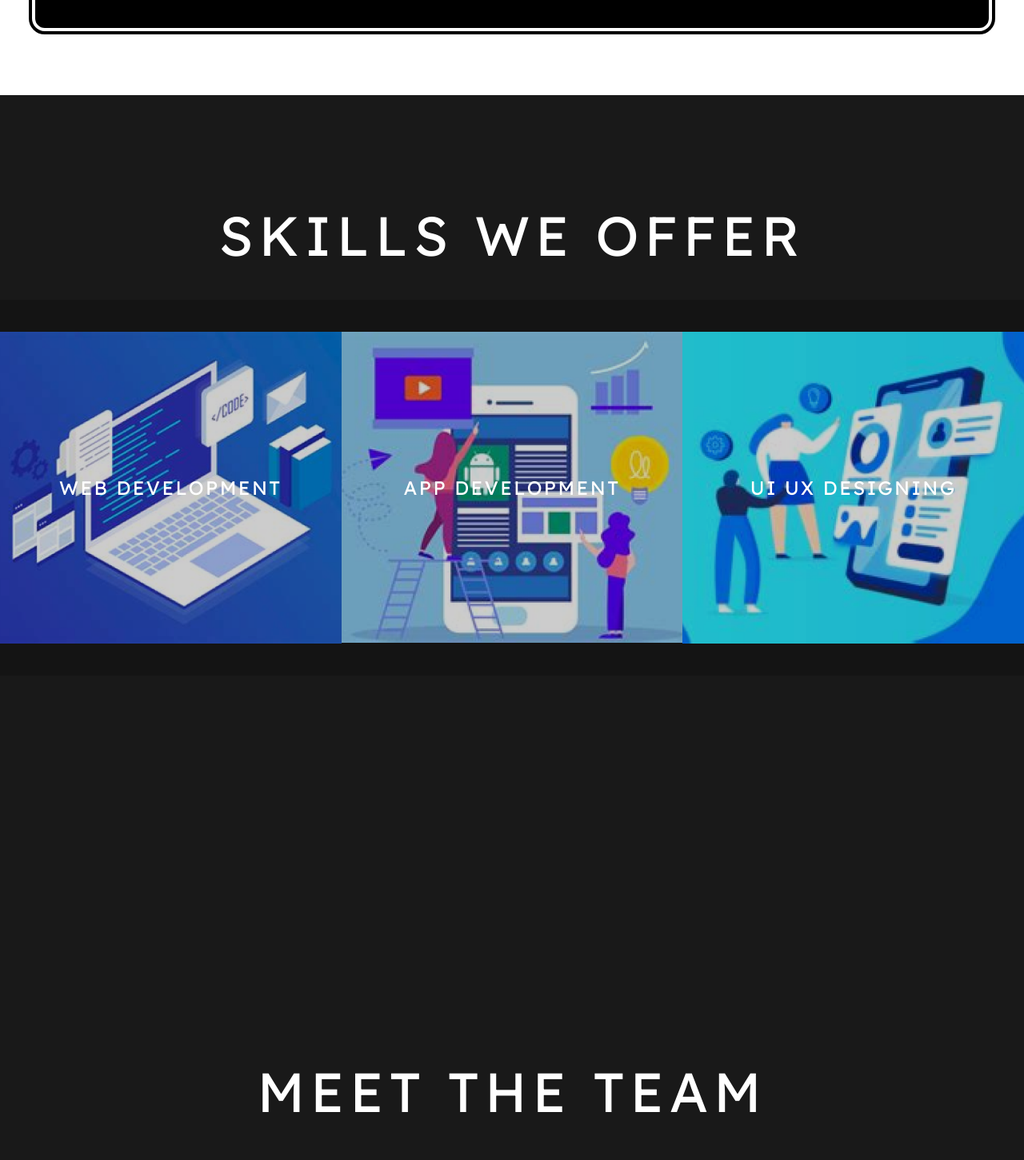
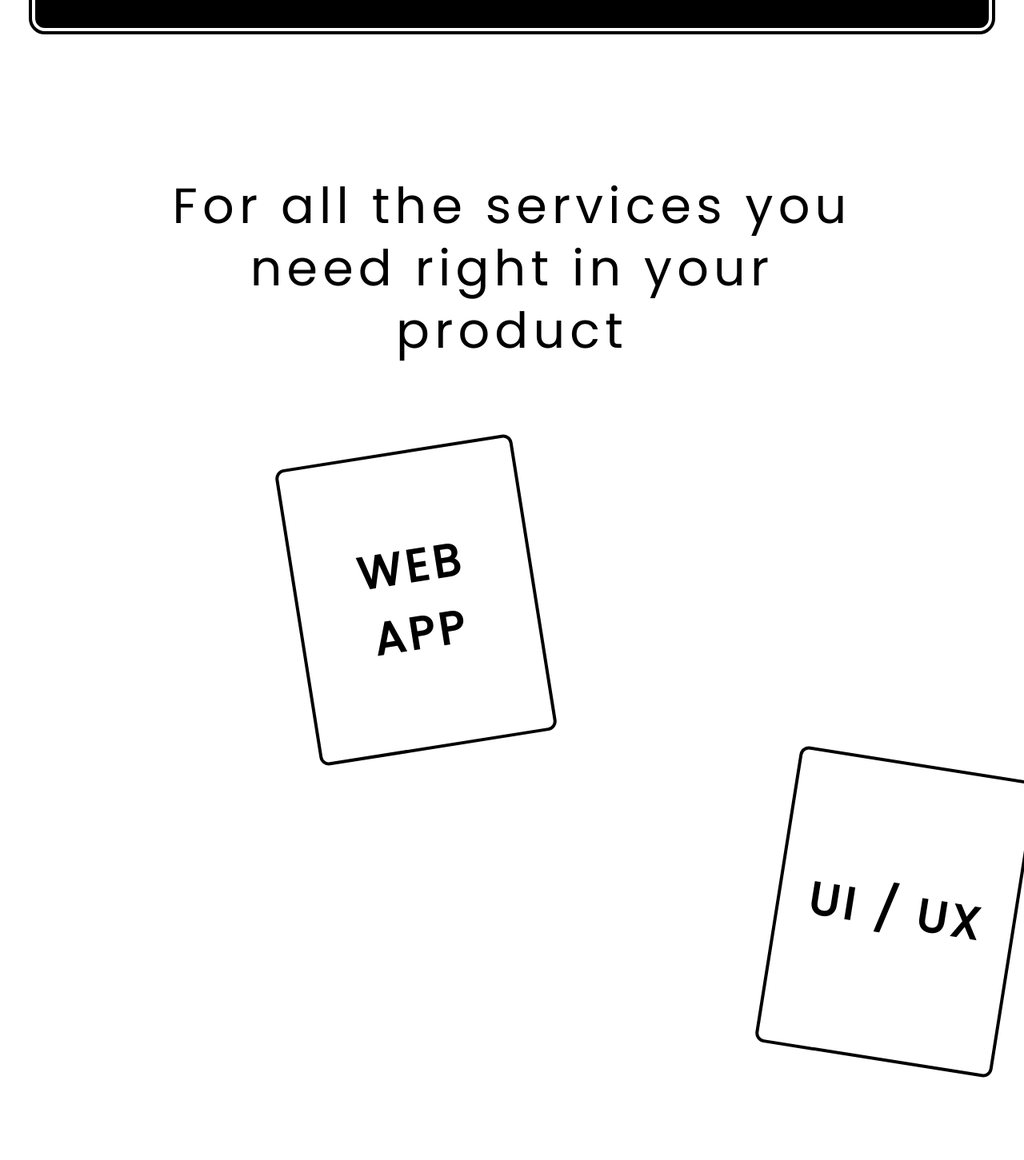
Before and after one commit to ommgh/synapse, a Next.js app: page / in a window 1280 px wide. Shown: the part 2402-3853 px from the top of the page at 80% size. Built offline with nearby package versions, Linux system fonts and the light colour scheme.

Commit message:
added services page

```diff
--- a/components/About.tsx
+++ b/components/About.tsx
@@ -3,7 +3,7 @@ import { lexend, poppins } from "@/lib/fonts"
 const About = () => {
     return (
         <div
-        className={`flex flex-col min-h-[110vh] py-[50px] px-[70px] w-screen justify-center items-center ${poppins.className}`}
+        className={`flex flex-col min-h-screen py-[50px] px-[70px] w-screen justify-center items-center ${poppins.className}`}
         >
             <p
             className='w-full text-[36px] my-[30px] font-bold tracking-wider'
--- a/components/LandingPage.tsx
+++ b/components/LandingPage.tsx
@@ -6,6 +6,7 @@ import Project from "./Projects/Project"
 import Skills from "./Skills"
 import Tagline from "./Tagline"
 import Team from "./Team"
+import Services from "./Services"
 
 const LandingPage = () => {
     return (
@@ -14,8 +15,9 @@ const LandingPage = () => {
             {/* <Tagline /> */}
             {/* <Project /> */}
             <About />
-            <Skills />
-            <Team />
+            {/* <Skills />
+            <Team /> */}
+            <Services />
             <ContactUs />
         </>
     )
--- /dev/null
+++ b/components/Services.tsx
@@ -0,0 +1,25 @@
+import { poppins } from "@/lib/fonts"
+
+const Services = () => {
+    return (
+        <div
+        className={`flex flex-col min-h-screen py-[50px] px-[70px] w-screen justify-center items-center ${poppins.className}`}
+        >
+            <p
+            className="text-[62px] text-center tracking-widest leading-[78px] my-[50px]"
+            >For all the services you <br/> need right in your <br/> product</p>
+
+            <div className="relative w-full min-h-[900px] p-[60px]">
+                <div
+                className="absolute left-[300px] w-[300px] h-[375px] border-4 border-black rounded-xl -rotate-[9deg] p-[10px] flex justify-center items-center font-extrabold text-[56px] text-center tracking-widest"
+                >WEB APP</div>
+
+                <div
+                className="absolute left-[900px] top-[450px] w-[300px] h-[375px] border-4 border-black rounded-xl rotate-[9deg] p-[10px] flex justify-center items-center font-extrabold text-[56px] text-center tracking-widest"
+                >UI / UX</div>
+            </div>
+        </div>
+    )
+}
+
+export default Services
```
